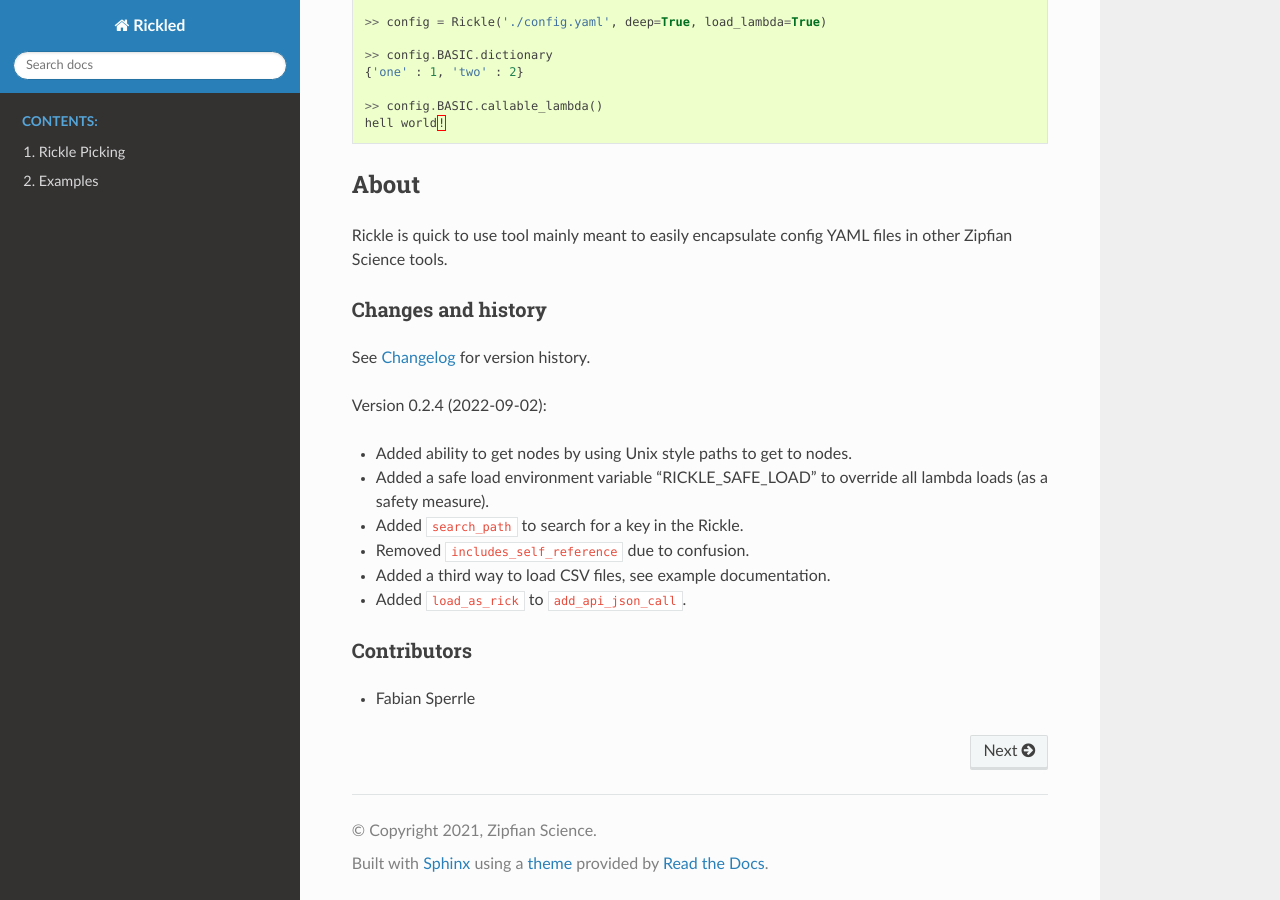
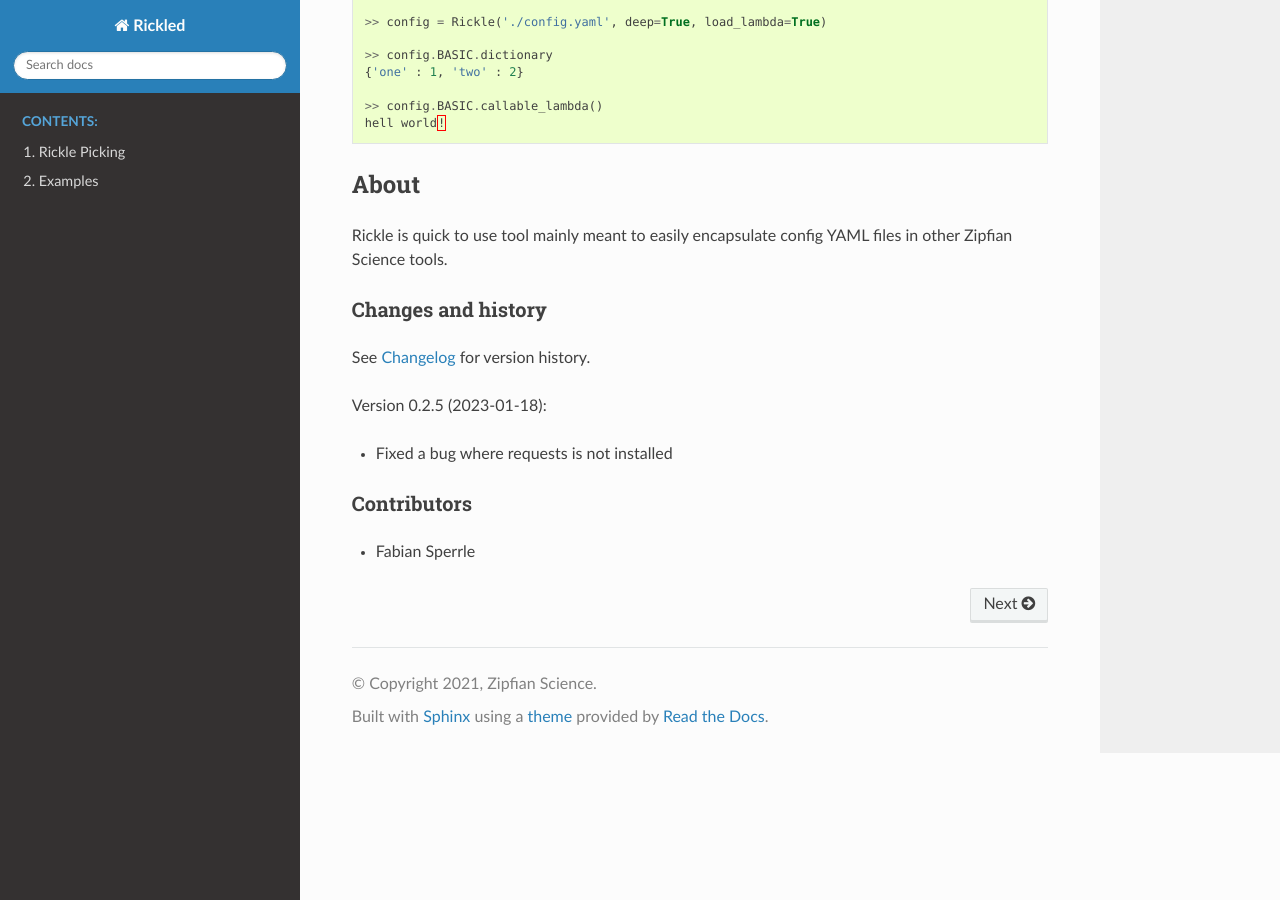
Before and after one commit to Zipfian-Science/rickled, a Sphinx documentation site: the page built from docs/source/index.rst, in a window 1280 px wide and 900 px high, scrolled down 1719 px. Built offline with Sphinx 7.4.7 and the Read the Docs theme 2.0.0, drawn with Linux system fonts in a browser that asks for light colours.

Commit message:
Seemingly unnoticed bug that slipped in.

```diff
--- a/docs/source/changelog.rst
+++ b/docs/source/changelog.rst
@@ -10,6 +10,12 @@ Changelog
 
 History
 ==========================
+
+Version 0.2.5 (2023-01-18)
+--------------------------
+
+* Fixed a bug where requests is not installed
+
 
 Version 0.2.4 (2022-09-02)
 --------------------------
--- a/docs/source/index.rst
+++ b/docs/source/index.rst
@@ -102,14 +102,9 @@ Changes and history
 
 See :ref:`changelog-page` for version history.
 
-Version 0.2.4 (2022-09-02):
+Version 0.2.5 (2023-01-18):
 
-* Added ability to get nodes by using Unix style paths to get to nodes.
-* Added a safe load environment variable "RICKLE_SAFE_LOAD" to override all lambda loads (as a safety measure).
-* Added ``search_path`` to search for a key in the Rickle.
-* Removed ``includes_self_reference`` due to confusion.
-* Added a third way to load CSV files, see example documentation.
-* Added ``load_as_rick`` to ``add_api_json_call``.
+* Fixed a bug where requests is not installed
 
 
 Contributors
--- a/setup.py
+++ b/setup.py
@@ -2,7 +2,6 @@ from setuptools import setup, find_packages
 import os
 import json
 from datetime import datetime
-from rickled import __version__ as ver
 
 here = os.path.abspath(os.path.dirname(__file__))
 
@@ -12,7 +11,8 @@ if os.path.isfile(version_file):
         version = json.load(f)
         version_name = '{major}.{minor}.{patch}'.format(**version)
 else:
-    version_name = ver
+    from rickled import __version__  as v
+    version_name = v
 
 # Get the long description from the README file
 long_description_file = os.path.join(here, 'pip_description.md')
--- a/version.json
+++ b/version.json
@@ -1 +1 @@
-{"major": 0, "minor": 2, "patch": 5}
+{"major": 0, "minor": 2, "patch": 6}
```
Also changed, not shown: rickled/__init__.py (+7 -2 lines), 2 other files.
